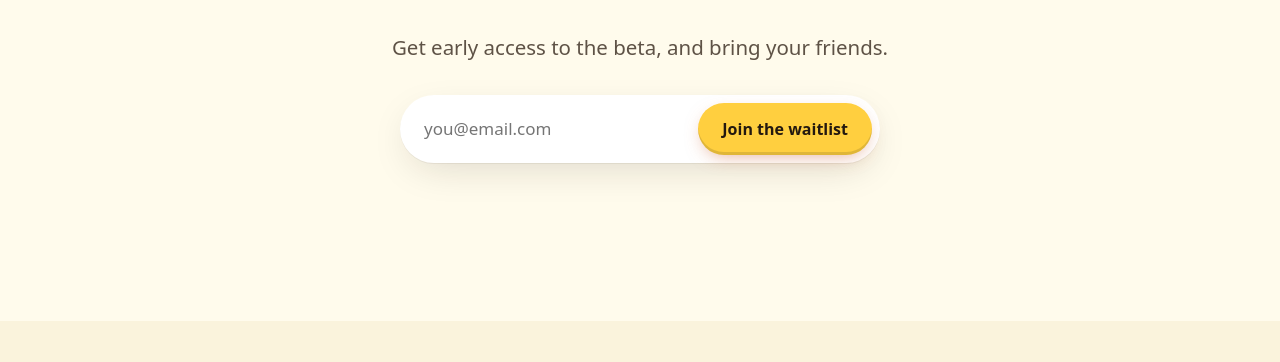
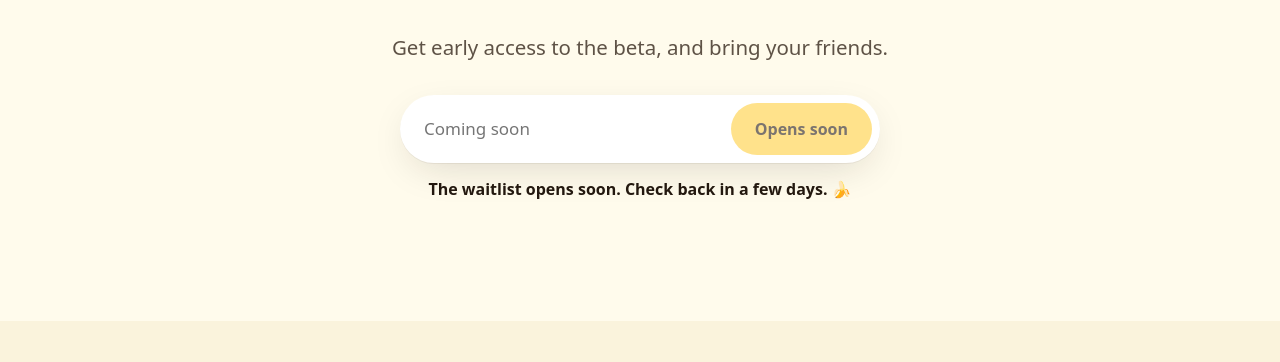
Before and after one commit to philipsantiago/tribewebsite, a plain HTML site: page index.html in a window 1280 px wide. Shown: the part 6687-7049 px from the top of the page. Drawn offline with Linux system fonts and the light colour scheme; a web font is replaced by a local one.

Commit message:
Say the waitlist opens soon, instead of failing
The form posts to join_waitlist(), which reaches the hosted project
only when the Tribe repo's website PR (#32) is merged; until then every
signup showed "Something went wrong". The field and button are now
switched off ("Coming soon", "Opens soon") with the line "The waitlist
opens soon. Check back in a few days." Nothing is sent. Turn the form
back on once the waitlist migration is live.

Checked with Playwright at 390 px: both controls are disabled, Enter
and a click send no request, no script errors, no horizontal scroll.

Co-Authored-By: Claude Opus 5.5 <noreply@anthropic.com>
Claude-Session: https://claude.ai/code/session_01Fzbs7wjzGS7usY77GGXsXj

```diff
--- a/index.html
+++ b/index.html
@@ -298,12 +298,14 @@
       <img src="assets/monkey-wave.svg" alt="The Tribe monkey, waving" class="final-monkey" />
       <h2 class="display sm">Your phone can wait.<br /><em>Your tribe can't.</em></h2>
       <p class="lede">Get early access to the beta, and bring your friends.</p>
-      <form class="waitlist" id="waitlistForm" novalidate>
+      <!-- The waitlist opens with feat/marketing-site's join_waitlist migration; until then
+           the form is switched off rather than failing. -->
+      <form class="waitlist" id="waitlistForm" novalidate aria-disabled="true">
         <label for="email" class="sr-only">Email address</label>
-        <input id="email" name="email" type="email" placeholder="you@email.com" autocomplete="email" required />
-        <button class="btn btn-primary" type="submit">Join the waitlist</button>
+        <input id="email" name="email" type="email" placeholder="Coming soon" autocomplete="email" disabled />
+        <button class="btn btn-primary" type="submit" disabled>Opens soon</button>
       </form>
-      <p class="form-msg" id="formMsg" aria-live="polite"></p>
+      <p class="form-msg" id="formMsg" aria-live="polite">The waitlist opens soon. Check back in a few days. 🍌</p>
     </section>
   </main>
 
--- a/styles.css
+++ b/styles.css
@@ -427,6 +427,8 @@ input[type=range]::-moz-range-thumb {
 .final .lede { margin-top: 22px; }
 .waitlist { display: flex; gap: 8px; margin-top: 32px; background: #fff; padding: 8px; border-radius: 999px; box-shadow: var(--shadow); width: min(480px, 100%); }
 .waitlist input { flex: 1; min-width: 0; border: 0; background: transparent; font: inherit; font-size: 17px; padding: 0 16px; outline: none; }
+.waitlist input:disabled { cursor: not-allowed; }
+.waitlist button:disabled { opacity: .6; cursor: not-allowed; box-shadow: none; }
 .form-msg { margin-top: 14px; min-height: 1.5em; font-weight: 700; }
 .form-msg.err { color: #B4553A; }
 .form-msg.ok { color: var(--leaf); }
```
